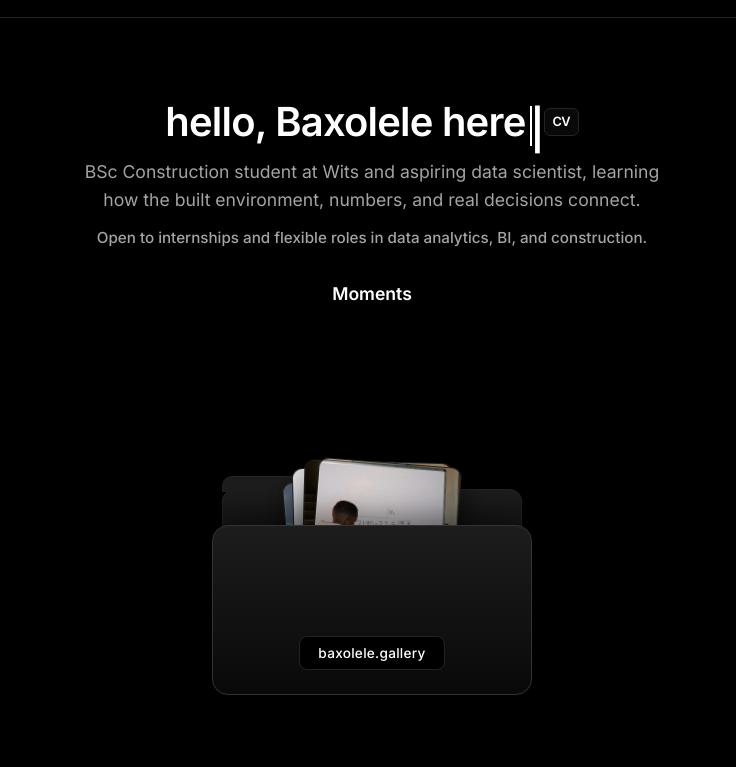
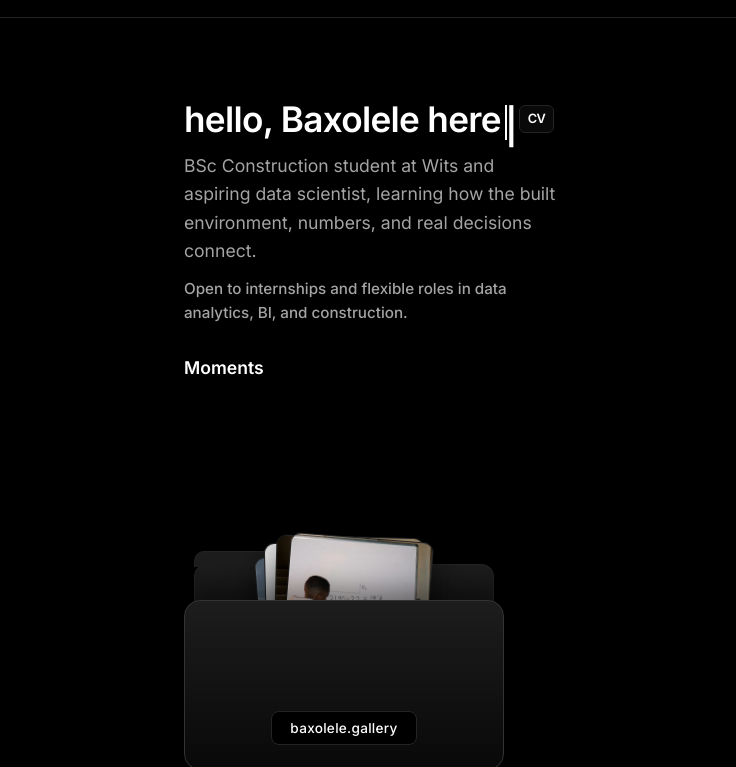
Before and after one commit to mazwiibaxolele/mazwi-portfolio, a plain HTML site: page index.html in a window 1280 px wide. Shown: the part 62-829 px from the top of the page, without its empty margins (268-1004 px from the left). Drawn offline with Linux system fonts and the light colour scheme.

Commit message:
Align home content to the navbar's link strip
Left-align the hero text again, but bounded by the nav itself: the text
starts under the H of "Home" and wraps before the last t of "Contact".
alignHomeToNav() measures the real nav strip and drives two CSS vars, so
the alignment survives font metric differences and window resizes; with
the strip hidden behind the hamburger (mobile) everything falls back to
the plain column. Inside the bounded column the headline drops to 2.2rem
so it and the CV chip share one line, and the folder cover sits flush on
the same edge with the photos fanning right.

Co-Authored-By: Claude Fable 5 <noreply@anthropic.com>

```diff
--- a/script.js
+++ b/script.js
@@ -621,11 +621,49 @@ function initHamburger() {
 /* ─────────────────────────────────────────────────────
    INIT
 ───────────────────────────────────────────────────── */
+/* ─────────────────────────────────────────────────────
+   HOME <-> NAV ALIGNMENT
+   The home text column starts under the H of "Home" and
+   wraps before the last t of "Contact". Measured from the
+   real nav strip so it survives font metric differences.
+───────────────────────────────────────────────────── */
+function alignHomeToNav() {
+  const home = qs('#home');
+  const links = qs('.nav-links');
+  const hero = qs('.home-hero');
+  if (!home || !links || !hero) return;
+
+  const rect = links.getBoundingClientRect();
+  // Nav links are hidden behind the hamburger on mobile; fall back to the
+  // plain column there.
+  if (rect.width < 50) {
+    home.style.removeProperty('--nav-align-left');
+    home.style.removeProperty('--nav-align-width');
+    home.classList.remove('nav-aligned');
+    return;
+  }
+  // getBoundingClientRect().left is the border-box edge, so it is stable
+  // regardless of the padding this function itself applies.
+  const inset = Math.max(0, rect.left - hero.getBoundingClientRect().left);
+  home.style.setProperty('--nav-align-left', `${Math.round(inset)}px`);
+  home.style.setProperty('--nav-align-width', `${Math.round(rect.width)}px`);
+  home.classList.add('nav-aligned');
+}
+
 document.addEventListener('DOMContentLoaded', () => {
   const yearEl = qs('#footer-year');
   if (yearEl) yearEl.textContent = new Date().getFullYear();
 
   initTheme();
+  alignHomeToNav();
+  window.addEventListener('resize', alignHomeToNav);
+  // Font metrics shift the nav strip once Inter loads; re-measure then.
+  if (document.fonts && document.fonts.ready) {
+    document.fonts.ready.then(() => {
+      alignHomeToNav();
+      window.dispatchEvent(new Event('resize')); // let the folder re-layout too
+    });
+  }
   renderTimeline();
   initFolderGallery();
   renderProjects();
--- a/styles.css
+++ b/styles.css
@@ -271,21 +271,25 @@ button:focus-visible,
 /* ==========================================================================
    HOME
    ========================================================================== */
+/* Home content is left-aligned to the navbar's link strip: the text starts
+   under the H of "Home" and wraps before the last t of "Contact". The two
+   vars are measured and set by alignHomeToNav() in script.js; without them
+   (mobile, nav links hidden) everything falls back to the plain column. */
 .home-hero {
   margin-top: 40px;
   margin-bottom: 30px;
-  text-align: center;
+  padding-left: var(--nav-align-left, 0px);
 }
 
 .hero-title {
   display: flex;
   align-items: center;
-  justify-content: center;
   flex-wrap: wrap;
   gap: 12px;
   font-size: 2.5rem;
   margin-bottom: 12px;
   letter-spacing: -0.02em;
+  max-width: var(--nav-align-width, 100%);
 }
 
 /* The ghost reserves the finished headline's width so the CV button beside it
@@ -316,16 +320,21 @@ button:focus-visible,
   text-align: left;
 }
 
+/* Inside the nav-bounded column the headline drops a notch so it and the CV
+   chip share one line without passing Contact's right edge. */
+#home.nav-aligned .hero-title {
+  font-size: 2.2rem;
+}
+
 .hero-subtitle {
   font-size: 1.1rem;
   color: var(--text-secondary);
-  max-width: 90%;
-  margin-inline: auto;
+  max-width: var(--nav-align-width, 90%);
 }
 
 .latest-header {
   display: flex;
-  justify-content: center;
+  justify-content: flex-start;
   align-items: center;
   margin-bottom: 16px;
 }
@@ -336,6 +345,7 @@ button:focus-visible,
 
 .home-gallery {
   margin-top: 32px;
+  padding-left: var(--nav-align-left, 0px);
 }
 
 /* Interactive folder gallery */
@@ -343,21 +353,22 @@ button:focus-visible,
   position: relative;
 }
 
-/* Folder is centred in the column, under the centred hero text.
-   The cover has no `left`, so justify-content sets its static position. */
+/* Folder cover sits flush with the same nav-aligned left edge as the text;
+   photos fan to the right where the free space is. --fg-center is half the
+   cover's width. */
 .fg-scene {
   position: relative;
   height: 375px;
   display: flex;
-  justify-content: center;
+  justify-content: flex-start;
   align-items: flex-end;
+  --fg-center: 160px;
 }
 
 .fg-back {
   position: absolute;
   bottom: 16px;
-  left: 50%;
-  margin-left: -150px; /* half of width, to centre under the cover */
+  left: 10px; /* centred under the cover, which sits at left: 0 */
   width: 300px;
   height: 190px;
   border-radius: var(--radius);
@@ -382,7 +393,7 @@ button:focus-visible,
 .fg-photo {
   position: absolute;
   bottom: 44px;
-  left: 50%; /* centred over the folder cover */
+  left: var(--fg-center); /* centred over the flush-left folder cover */
   width: 150px;
   height: 190px;
   margin-left: -75px;
@@ -1043,6 +1054,7 @@ button:focus-visible,
   }
   .fg-scene {
     height: 325px;
+    --fg-center: 130px; /* mobile cover is 260px wide */
   }
   .fg-photo {
     width: 120px;
@@ -1058,7 +1070,6 @@ button:focus-visible,
   .fg-back {
     width: 240px;
     height: 158px;
-    margin-left: -120px;
   }
 }
 
@@ -1098,6 +1109,7 @@ button:focus-visible,
   color: var(--text-secondary);
   margin-top: 12px;
   font-weight: 500;
+  max-width: var(--nav-align-width, 100%);
 }
 
 /* ==========================================================================
```
